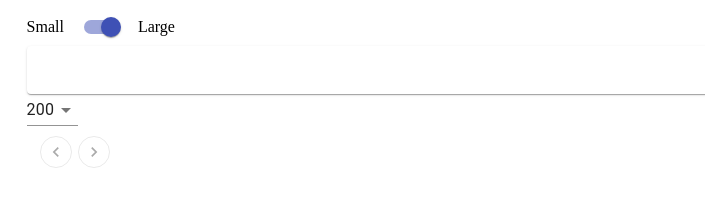
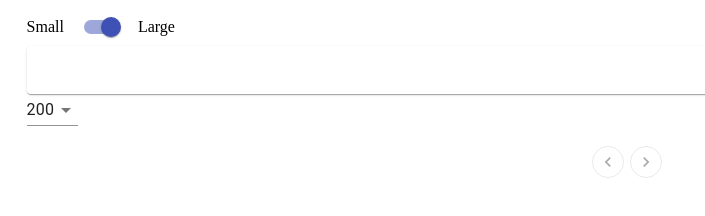
Before and after one commit to YushiOMOTE/thumbnail, a Gatsby site: page / in a window 1280 px wide. Shown: the full height of the page, 13-718 px from the left. Built offline with nearby package versions, Linux system fonts and the light colour scheme; Gatsby itself is replaced by a stand-in of ours.

Commit message:
Center pagination using flex box

```diff
--- a/src/components/image.js
+++ b/src/components/image.js
@@ -98,7 +98,7 @@ export default class Thambnail extends React.Component {
                         var max = page * pageSize - 1;
 
                         return (
-                            <div>
+                            <div style={{width: "100%", align: "center"}}>
                                 <Grid container component="label" spacing={1} alignItems="center">
                                     <Grid item>Small</Grid>
                                     <Grid item><Switch checked={this.state.large} onChange={this.onSwitch} color="primary" /></Grid>
@@ -128,7 +128,7 @@ export default class Thambnail extends React.Component {
                                     <MenuItem value={400}>400</MenuItem>
                                 </Select>
 
-                                <Pagination style={{margin: "10px", width: "90%"}} count={pages} page={page} variant="outlined" color="primary" onChange={this.onPageChange} />
+                                <Pagination style={{display: "flex", justifyContent: "center", margin: "20px"}} count={pages} page={page} variant="outlined" color="primary" onChange={this.onPageChange} />
 
                                 <ToastContainer
                                     transition={Slide}
```
